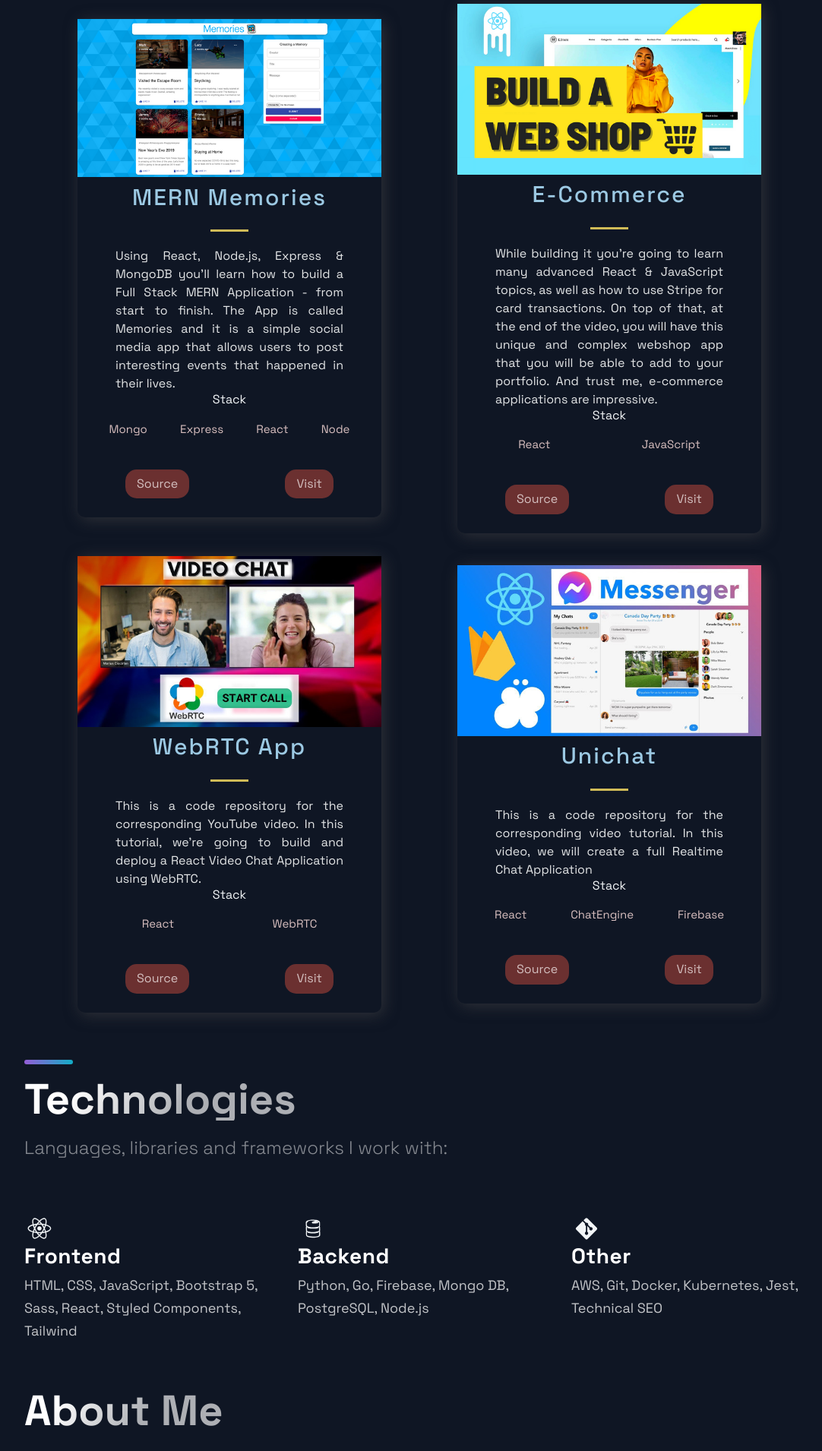
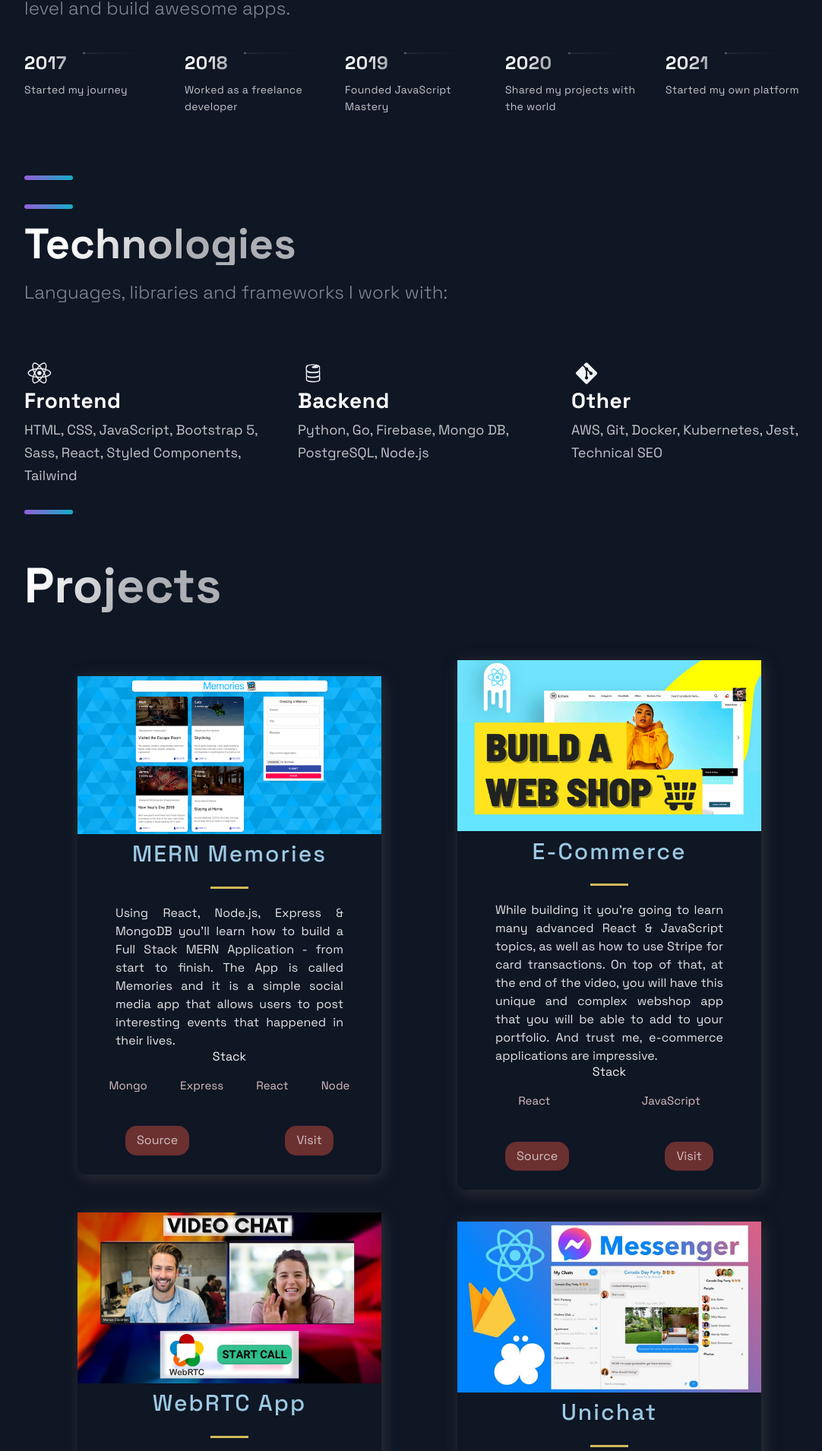
Before and after one commit to DeviousLab/deviouslab-portfolio, a Next.js app: page / in a window 1280 px wide. Shown: the part 826-2736 px from the top of the page at 76% size, without its empty margins (88-1170 px from the left). Built offline with nearby package versions, Linux system fonts and the light colour scheme.

Commit message:
Reorganised layout of sections on page
Signed-off-by: DeviousLab <deviouslab@gmail.com>

```diff
--- a/src/pages/index.jsx
+++ b/src/pages/index.jsx
@@ -14,9 +14,9 @@ const Home = () => {
         <Hero />
         <BackgroundAnimation />
       </Section>
+      <Timeline />
+      <Technologies />
       <Projects />
-      <Technologies />
-      <Timeline />
       <Acomplishments />
     </Layout>
   );
```
